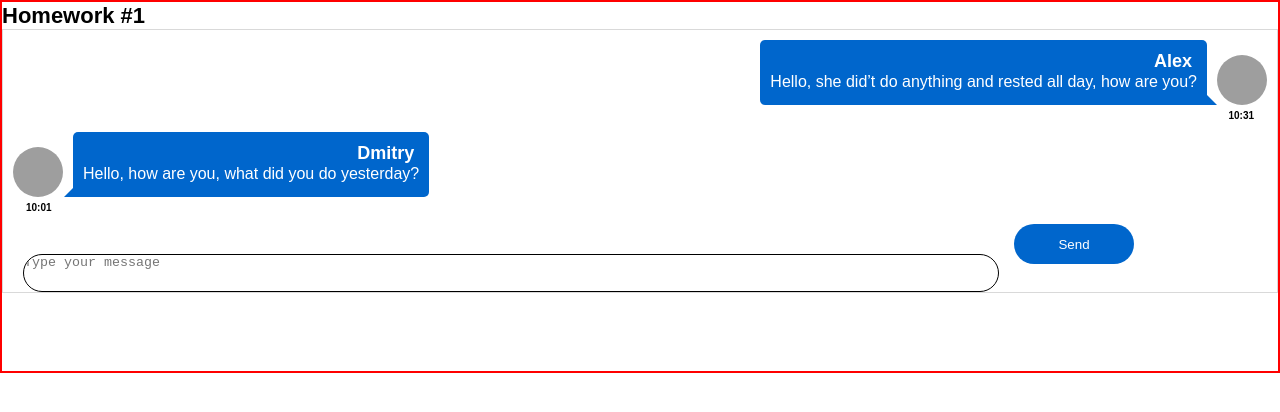
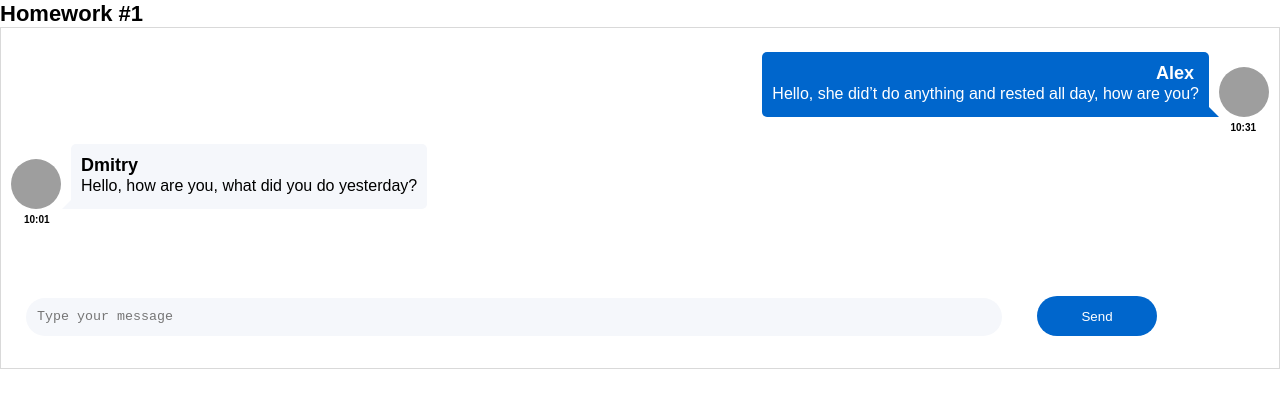
Before and after one commit to SanyaSkl/homework-front2-master, a React (Create React App) app: page / in a window 1280 px wide. Shown: the top 412 px of the page. Built offline with nearby package versions, Linux system fonts and the light colour scheme; grey boxes are pictures that could not be loaded.

Commit message:
Homework-1: refactor textarea

```diff
--- a/src/s1-main/App.module.css
+++ b/src/s1-main/App.module.css
@@ -1,15 +1,14 @@
 .App {
-    /*--header_height: 60px;*/
-    border: 2px solid red;
     width: 1280px;
-    height: 373px;
+    height: auto;
     top: 131px;
 
 }
 
 .hw {
-    border: 1px solid #D9D9D9
-
+    /*border: 1px solid #D9D9D9*/
+    border: 1px solid #D9D9D9;
+    margin-bottom: 30px;
 }
 .hwTitle {
     font-family: Montserrat, sans-serif;
--- a/src/s2-homeworks/hw01/friend-message/FriendMessage.module.css
+++ b/src/s2-homeworks/hw01/friend-message/FriendMessage.module.css
@@ -20,10 +20,10 @@
 }
 
 .friendText {
-    background: #0066CC;
+    background: #F5F7FB;
     border-radius: 5px;
     padding: 10px 10px 5px 10px;
-    color: #FFFFFF;
+    color: #000000;
     position: relative;
 }
 
@@ -33,7 +33,7 @@
     bottom: 0; /* Положение треугольника снизу */
     left: -9px; /* Отступ справа */
     border: 10px solid transparent;
-    border-bottom: 10px solid #0066CC /* Изменяем сторону треугольника */
+    border-bottom: 10px solid #F5F7FB /* Изменяем сторону треугольника */
 
 }
 
@@ -43,7 +43,7 @@
     font-weight: 600;
     line-height: 22px;
     display: flex;
-    justify-content: end;
+    justify-content: start;
     padding-right: 5px;
 }
 
--- a/src/s2-homeworks/hw01/message-sender/MessageSender.module.css
+++ b/src/s2-homeworks/hw01/message-sender/MessageSender.module.css
@@ -1,20 +1,28 @@
 .sendForm {
     display: flex;
-    margin-top: 10px;
+    align-items: end;
+
+    margin: 32px 5px;
 }
 
 .textarea {
     width: 976px;
     height: 40px;
-    top: 432px;
-    left: 70px;
     border-radius: 20px;
-    border-color: black;
-    margin: 30px 15px 0 20px;
+    border-color: transparent;
+    margin: 40px 35px 0 20px;
     resize: none;
-    display: flex;
-    justify-self: start;
+    background: #F5F7FB;
+    padding: 10px 0 0 10px;
+    text-align: left;
+    outline: none;
 }
+
+.textarea:hover {
+    outline: 4px solid #1D21261A;
+
+}
+
 
 .button {
     width: 120px;
--- a/src/s2-homeworks/hw01/message/Message.module.css
+++ b/src/s2-homeworks/hw01/message/Message.module.css
@@ -5,7 +5,7 @@
 }
 
 .imageAndText {
-    padding: 10px 10px 0 10px;
+    padding: 24px 10px 0 10px;
     display: flex;
     flex-direction: row-reverse;
 }
```
